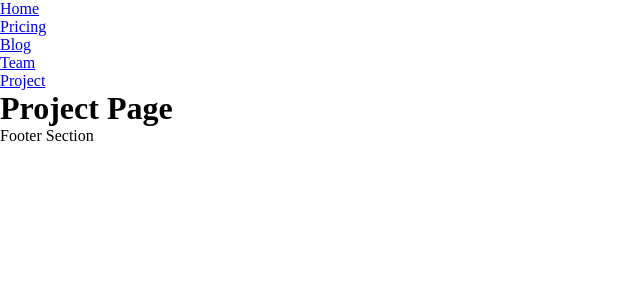
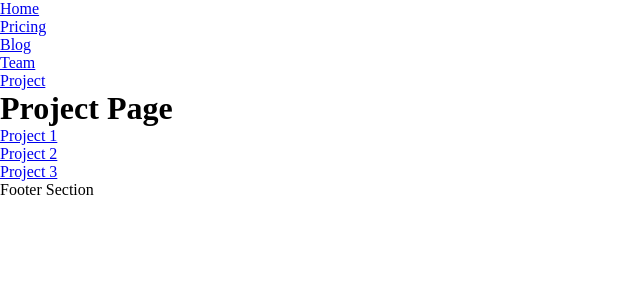
Before and after one commit to Vision-Clara/visionclara, a Next.js app: page /project in a window 1280 px wide. Shown: the top 300 px of the page, without its empty margins (0-640 px from the left). Built offline with nearby package versions, Linux system fonts and the light colour scheme.

Commit message:
add back links to pages

```diff
--- a/pages/project/index.tsx
+++ b/pages/project/index.tsx
@@ -1,5 +1,24 @@
+import Link from "next/link";
+
 const Project = () => {
-  return <h1>Project Page</h1>;
+  return (
+    <>
+      <h1>Project Page</h1>{" "}
+      <div>
+        <ul>
+          <li>
+            <Link href="/project/1">Project 1</Link>
+          </li>
+          <li>
+            <Link href="/project/2">Project 2</Link>
+          </li>
+          <li>
+            <Link href="/project/3">Project 3</Link>
+          </li>
+        </ul>
+      </div>
+    </>
+  );
 };
 
 export default Project;
```
Also changed, not shown: pages/blog/[bid].tsx (+7 -1 lines), pages/project/[pid].tsx (+7 -1 lines), pages/team/[mid].tsx (+7 -1 lines).
